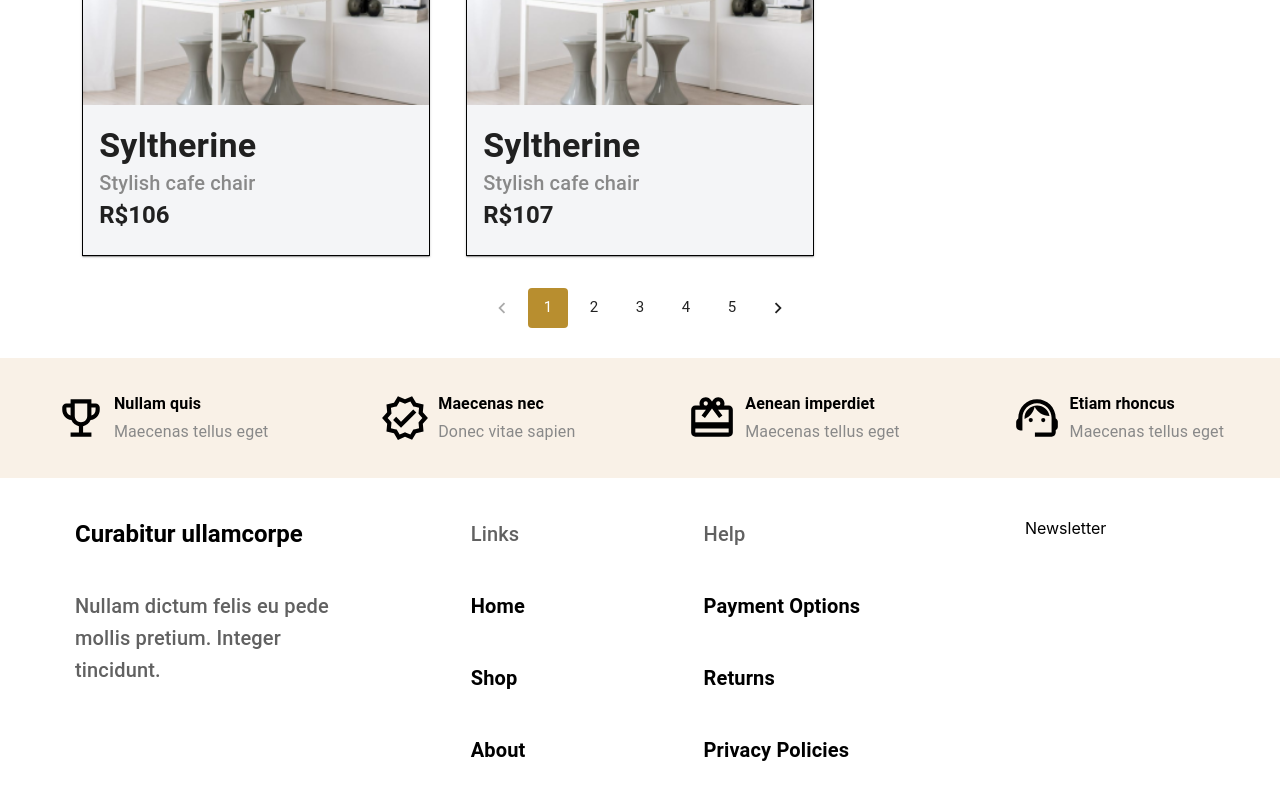
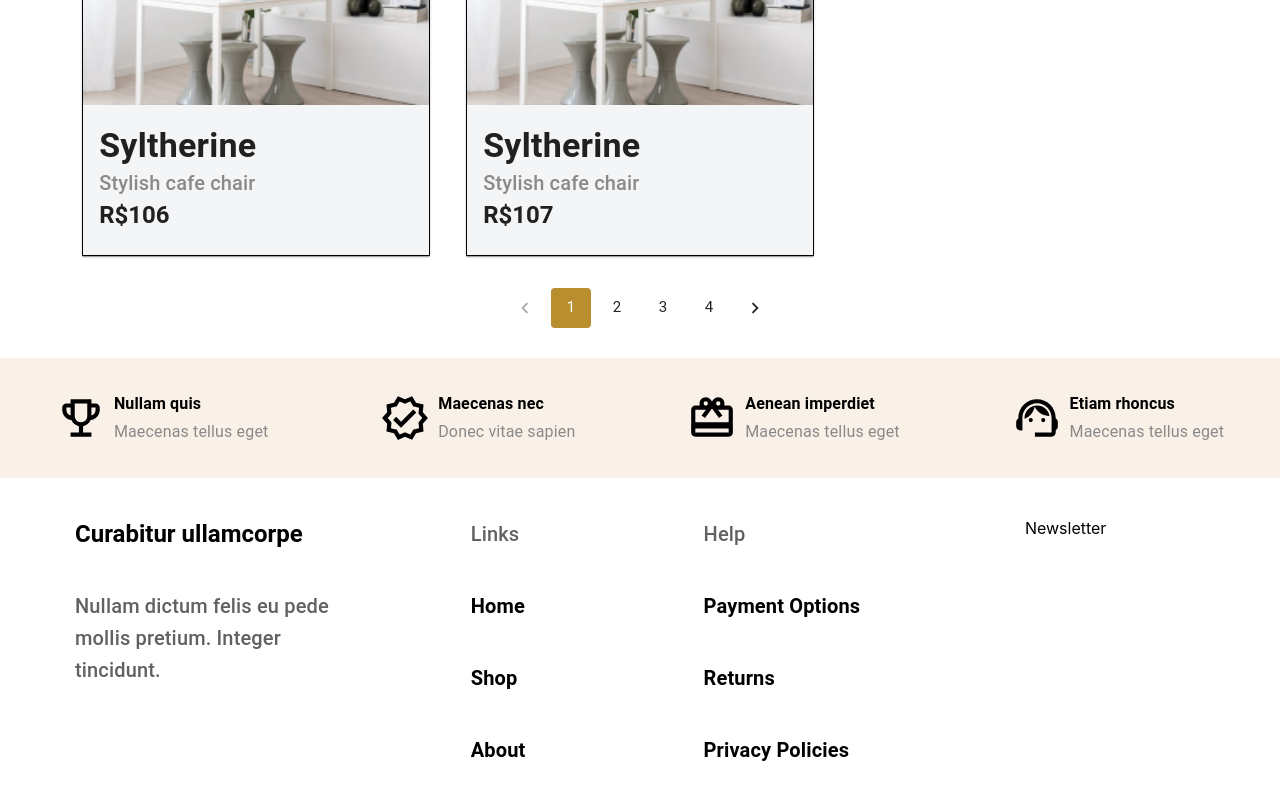
Before and after one commit to Gibsongf/furniture-eCommerce-react-app, a React (Vite) app: page / in a window 1280 px wide. Shown: the part 1855-2655 px from the top of the page. Built offline with nearby package versions, Linux system fonts and the light colour scheme.

Commit message:
ProductViewAdjuster working

```diff
--- a/src/Pages/Shop.tsx
+++ b/src/Pages/Shop.tsx
@@ -1,12 +1,11 @@
 import { ShopHeader } from "../components/Shop/ShopHeader";
 import GridProducts from "../components/Products/GridProducts";
-import { fakeProducts } from "../utils";
+import { pagination } from "../utils";
 import { Pagination, Stack } from "@mui/material";
 import { ThemeProvider, createTheme } from "@mui/material/styles";
 import { ServiceBenefits } from "../components/Shop/ServiceBenefits";
-import { Product } from "../components/Products/ProductCard";
 import { ProductViewAdjuster } from "../components/Shop/ProductViewAdjuster";
-import { createContext, Dispatch, SetStateAction, useState } from "react";
+import { createContext, useRef, useState, RefObject } from "react";
 const theme = createTheme({
     palette: {
         primary: { main: "#B88E2F" },
@@ -14,40 +13,52 @@ const theme = createTheme({
 });
 interface ShopContextType {
     itemsPage: string;
-    setItemPage: Dispatch<SetStateAction<string>>;
+    changeItemsCount: (event: Event) => void;
+    ref: RefObject<HTMLDivElement | undefined>;
 }
-export const ShopContext = createContext<ShopContextType>({
-    itemsPage: "",
-    setItemPage: () => {},
-});
+export const ShopContext = createContext<ShopContextType>(
+    {} as ShopContextType
+);
 
 export default function Shop() {
-    const moreProducts: Product[] = Array(32)
-        .fill(0)
-        .map((n, index) => {
-            const obj = { ...fakeProducts[index % 2] };
-            obj.price += index;
-            return obj;
-        });
+    //Specify the type as HTMLDivElement to avoid alert at scrollIntoView
+    const ProductViewAdjusterRef = useRef<HTMLDivElement>(null);
     const [itemsPage, setItemPage] = useState("8");
+    const [page, setPage] = useState(1);
+    const changeItemsCount = (event: Event) => {
+        const target = event.target as HTMLTextAreaElement;
+        setItemPage(target.value as string);
+        setPage(1);
+    };
+    const pagesObj = pagination(itemsPage);
+    const handleChange = (event: React.ChangeEvent<unknown>, value: number) => {
+        setPage(value);
+        ProductViewAdjusterRef.current?.scrollIntoView({ behavior: "smooth" });
+    };
     return (
         <>
             {" "}
             <ShopHeader />
             {/* need filter or sort by and info of how many items is in the page */}
             <Stack alignItems="center">
-                <ShopContext.Provider value={{ itemsPage, setItemPage }}>
+                <ShopContext.Provider
+                    value={{
+                        itemsPage,
+                        changeItemsCount,
+                        ref: ProductViewAdjusterRef,
+                    }}>
                     <ProductViewAdjuster />
                     <GridProducts
                         itemsPerPage={itemsPage}
-                        products={moreProducts}
+                        products={pagesObj[String(page - 1)]}
                     />
                     <ThemeProvider theme={theme}>
                         <Pagination
-                            count={5}
+                            count={Object.keys(pagesObj).length}
                             shape="rounded"
-                            // page={}
+                            page={page}
                             size="large"
+                            onChange={handleChange}
                             sx={{
                                 "& .MuiPagination-ul": {
                                     justifyContent: "center",
--- a/src/components/Products/GridProducts.tsx
+++ b/src/components/Products/GridProducts.tsx
@@ -8,7 +8,7 @@ export default function GridProducts({
     products: Product[];
     itemsPerPage: string;
 }) {
-    const moreProducts = products.map((product, index) => {
+    const ProductCardsArray = products?.map((product, index) => {
         if (index < Number(itemsPerPage)) {
             return <ProductCard key={index} product={product} />;
         }
@@ -23,7 +23,7 @@ export default function GridProducts({
                 width: "90%",
                 justifyItems: "center",
             }}>
-            {moreProducts}
+            {ProductCardsArray}
         </Box>
     );
 }
--- a/src/components/Shop/ProductViewAdjuster.tsx
+++ b/src/components/Shop/ProductViewAdjuster.tsx
@@ -6,12 +6,12 @@ import { useContext, useState } from "react";
 import { ShopContext } from "../../Pages/Shop";
 
 function ShowItems() {
-    const { itemsPage, setItemPage } = useContext(ShopContext);
+    const { itemsPage, changeItemsCount } = useContext(ShopContext);
 
     const [show, setShow] = useState<string>(itemsPage);
     const handleChange = (event: SelectChangeEvent) => {
         setShow(event.target.value as string);
-        setItemPage(event.target.value as string);
+        changeItemsCount(event);
     };
     return (
         <>
@@ -89,8 +89,11 @@ function SortBy() {
     );
 }
 export function ProductViewAdjuster() {
+    const { ref } = useContext(ShopContext);
+
     return (
         <Box
+            ref={ref}
             display="flex"
             alignItems="center"
             justifyContent="flex-end"
--- a/src/main.tsx
+++ b/src/main.tsx
@@ -4,7 +4,7 @@ import App from "./App.tsx";
 import "./index.css";
 
 ReactDOM.createRoot(document.getElementById("root")!).render(
-    <React.StrictMode>
-        <App />
-    </React.StrictMode>
+    // <React.StrictMode>
+    <App />
+    // {/* </React.StrictMode> */}
 );
--- a/src/utils.ts
+++ b/src/utils.ts
@@ -16,3 +16,32 @@ export const fakeProducts: Product[] = [
         discount: "-50%",
     },
 ];
+const moreProducts: Product[] = Array(32)
+    .fill(0)
+    .map((n, index) => {
+        const obj = { ...fakeProducts[index % 2] };
+        obj.price += index;
+        return obj;
+    });
+
+interface PageObj {
+    [key: string]: Product[];
+}
+// const [itemsPage, setItemPage] = useState("8");
+export const pagination = (itemsPage: string) => {
+    const pagesObj: PageObj = {};
+    let page = 0;
+    moreProducts.forEach((obj) => {
+        let key = String(page);
+        if (!pagesObj[key]) {
+            pagesObj[key] = [obj];
+        } else if (pagesObj[key].length === Number(itemsPage)) {
+            page++;
+            key = String(page);
+            pagesObj[key] = [obj];
+        } else {
+            pagesObj[page].push(obj);
+        }
+    });
+    return pagesObj;
+};
```
